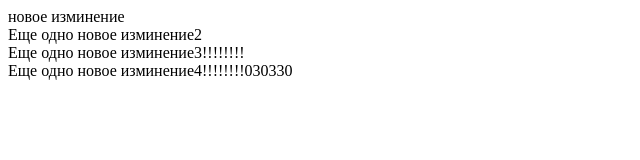
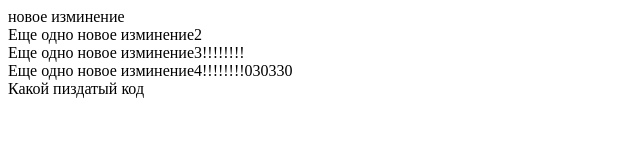
Before and after one commit to DmitriyPetrovskiy88/my-site, a plain HTML site: page index.html in a window 1280 px wide. Shown: the whole page, without its empty margins (0-640 px from the left). Drawn offline with Linux system fonts and the light colour scheme.

Commit message:
hi yp
Какой пиздатый код

```diff
--- a/index.html
+++ b/index.html
@@ -21,3 +21,4 @@
     </div>
 </body>
 </html>
+Какой пиздатый код
```
